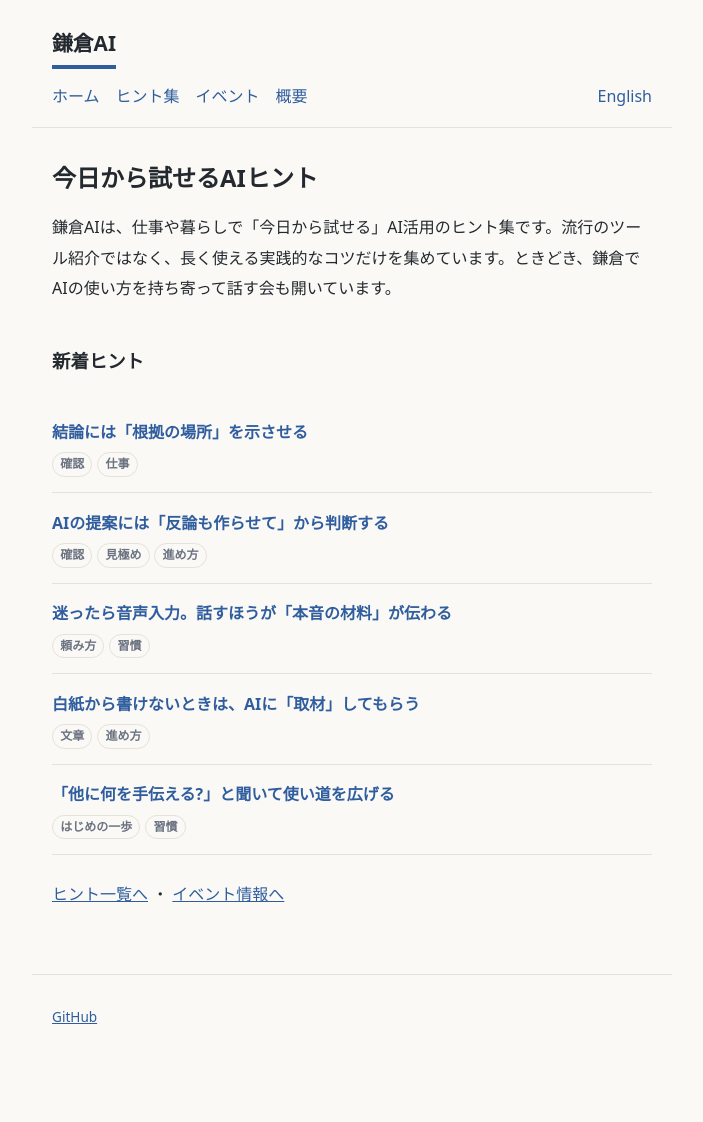
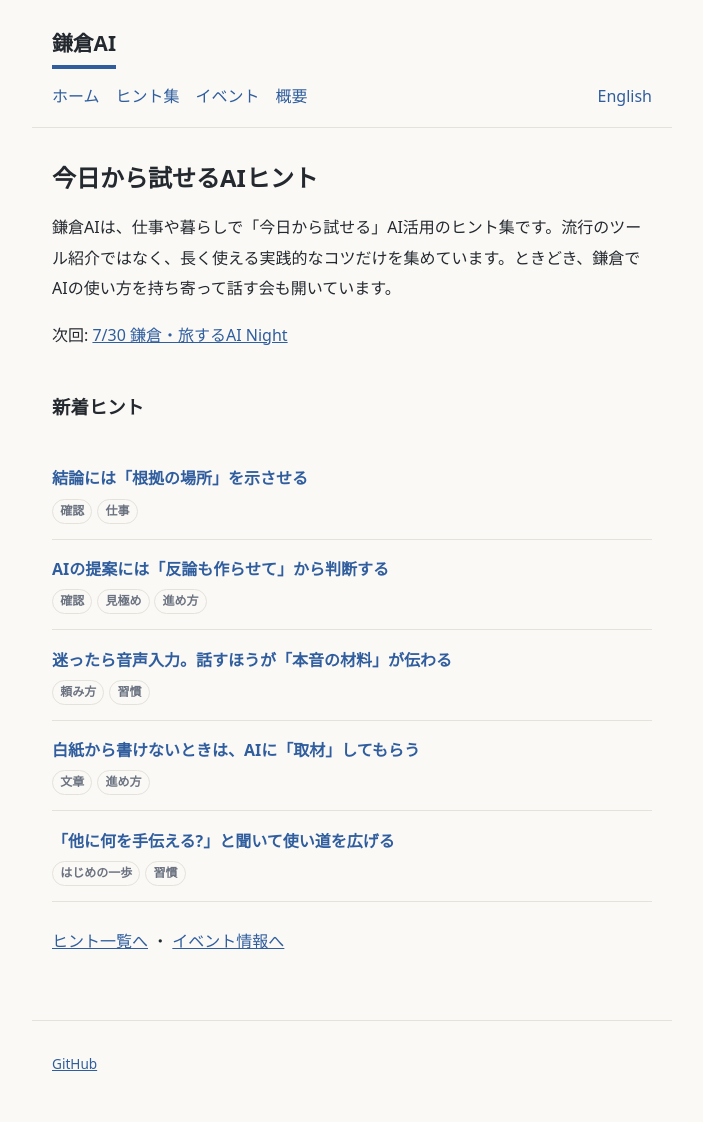
Before and after one commit to tagawa/kamakura-ai, a Jekyll site: the page built from ja/index.md, in a window 1280 px wide. Shown: the whole page, without its empty margins (288-991 px from the left). Built offline with Jekyll 4.4.1, drawn with Linux system fonts in a browser that asks for light colours; comment, search, counter and statistics services are not loaded; before the commit the page ends 1076 px from its top, so only the background shows below that.

Commit message:
Update index.md with next event information
Add next event details for AI Night in Kamakura.

```diff
--- a/ja/index.md
+++ b/ja/index.md
@@ -6,8 +6,16 @@ lang: ja
 page_id: home
 alt_lang_url: /en/
 permalink: /ja/
+next_event_date: 2026-07-30
+next_event_title: 鎌倉・旅するAI Night
 ---
 鎌倉AIは、仕事や暮らしで「今日から試せる」AI活用のヒント集です。流行のツール紹介ではなく、長く使える実践的なコツだけを集めています。ときどき、鎌倉でAIの使い方を持ち寄って話す会も開いています。
+
+{% assign today_int = site.time | date: '%Y%m%d' | plus: 0 %}
+{% assign event_int = page.next_event_date | date: '%Y%m%d' | plus: 0 %}
+{% if page.next_event_date and event_int >= today_int %}
+<p class="next-event">次回: <a href="/ja/events/">{{ page.next_event_date | date: '%-m/%-d' }} {{ page.next_event_title }}</a></p>
+{% endif %}
 
 <h2>新着ヒント</h2>
 <ul class="tip-list">
```
